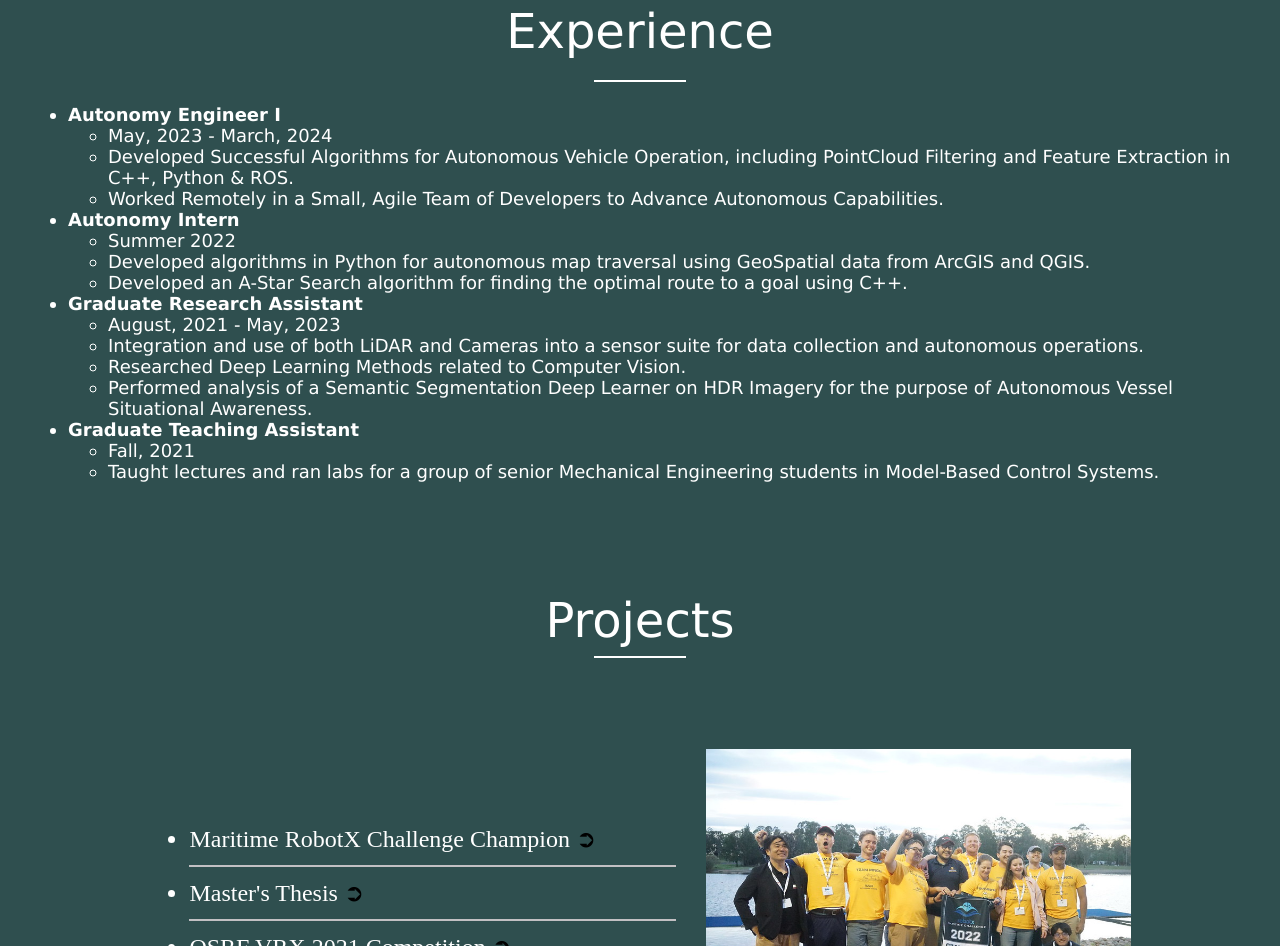
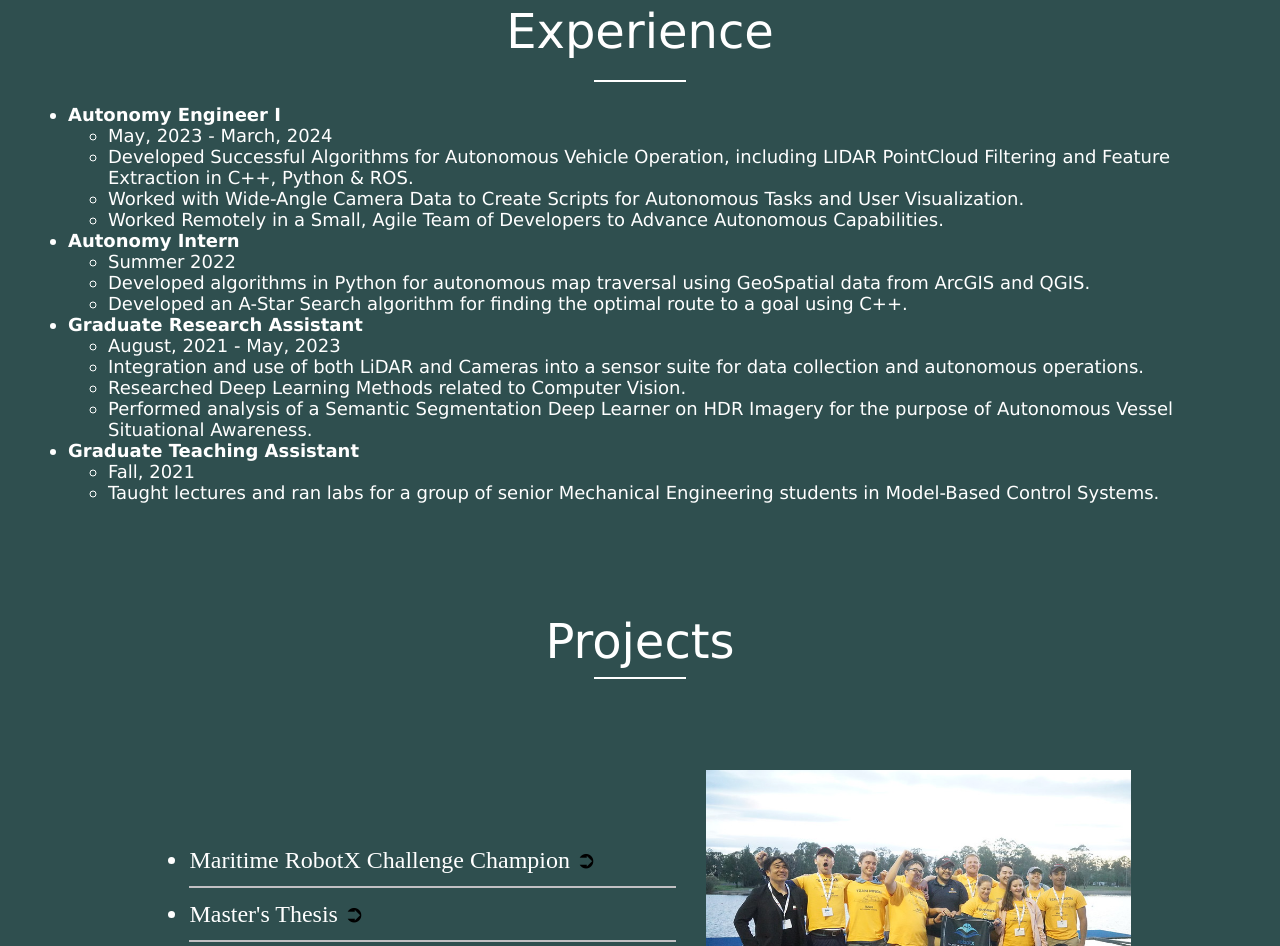
Before and after one commit to charlestmontagnoli/charlestmontagnoli.github.io, a plain HTML site: page index.html in a window 1280 px wide. Shown: the part 1146-2092 px from the top of the page. Drawn offline with Linux system fonts and the light colour scheme.

Commit message:
updates job desc.

```diff
--- a/index.html
+++ b/index.html
@@ -101,7 +101,10 @@
                                     May, 2023 - March, 2024
                                 </li>
                                 <li>
-                                    Developed Successful Algorithms for Autonomous Vehicle Operation, including PointCloud Filtering and Feature Extraction in C++, Python & ROS.
+                                    Developed Successful Algorithms for Autonomous Vehicle Operation, including LIDAR PointCloud Filtering and Feature Extraction in C++, Python & ROS.
+                                </li>
+                                <li>
+                                    Worked with Wide-Angle Camera Data to Create Scripts for Autonomous Tasks and User Visualization.
                                 </li>
                                 <li>
                                     Worked Remotely in a Small, Agile Team of Developers to Advance Autonomous Capabilities.
```
